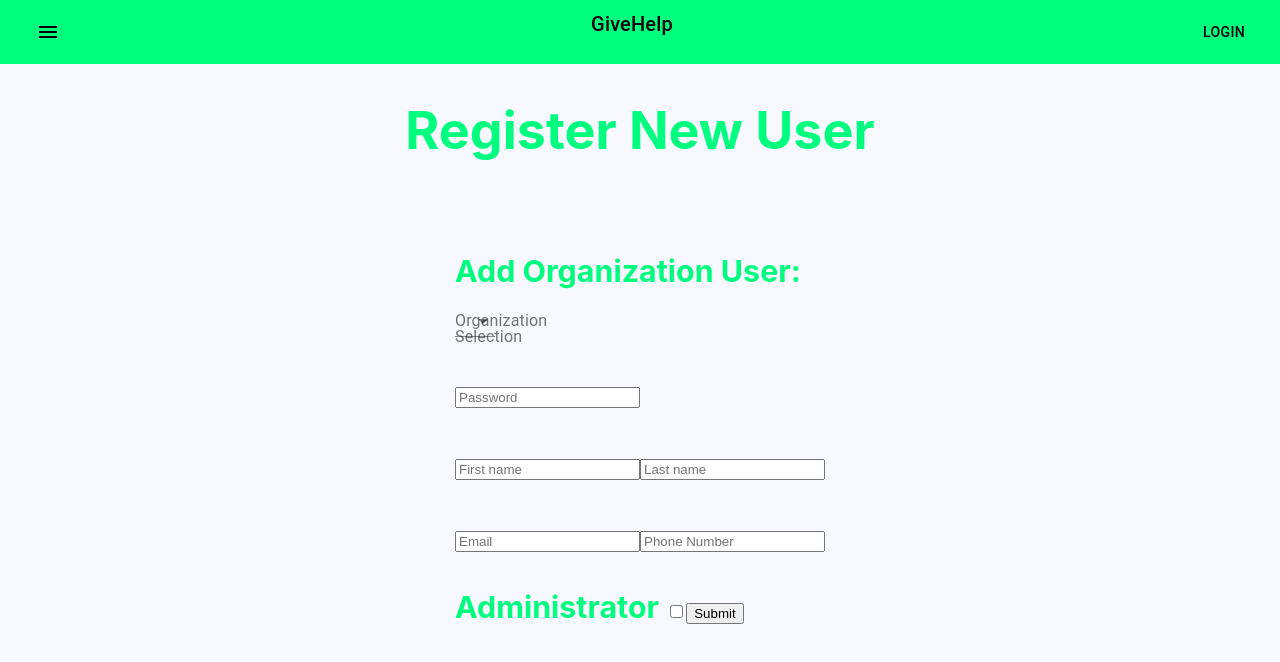
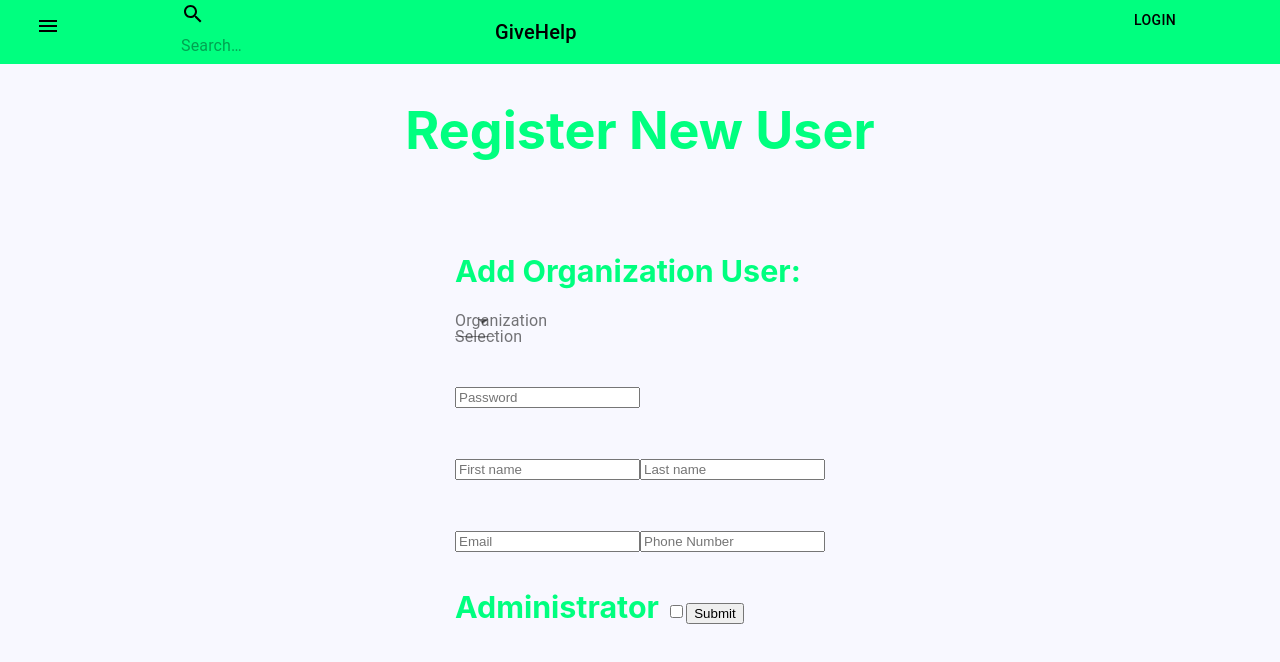
Before and after one commit to peterswi/dcmv0_1, a React (Create React App) app: page /registerUser in a window 1280 px wide. Shown: the top 662 px of the page. Built offline with nearby package versions, Linux system fonts and the light colour scheme.

Commit message:
added searchbar, worked on alignment

```diff
--- a/src/components/basicNavBar.js
+++ b/src/components/basicNavBar.js
@@ -8,8 +8,15 @@ import MenuIcon from "@material-ui/icons/Menu";
 import Drawer from "@material-ui/core/Drawer";
 import NavDrawer from "./navDrawer";
 import Grid from "@material-ui/core/Grid";
+import SearchIcon from '@material-ui/icons/Search'
+import InputBase from '@material-ui/core/InputBase'
+import { useStyles } from './classes'
+
+//I dont think UseStyles is working currently
+
 
 class BasicNavBar extends React.Component {
+
   constructor(props) {
     super(props);
     this.state = {
@@ -22,23 +29,51 @@ class BasicNavBar extends React.Component {
     });
   };
 
+
   render() {
+
+
+
     return (
-      <div className="App">
+      <div className={useStyles.grow}>
         <AppBar position="static">
           <Toolbar>
-            <Grid justify="space-between" container spacing={24}>
+            <Grid container spacing={3}>
+              <Grid item xs>
               <IconButton
                 color="inherit"
+                className={useStyles.menuButton}
                 aria-label="Menu"
                 onClick={this.toggleDrawer(true)}
               >
                 <MenuIcon />
+
               </IconButton>
-              <Typography variant="h6" color="inherit">
+                </Grid>
+                <Grid item xs={3}>
+                  <div className={useStyles.search}>
+                  <div className={useStyles.searchIcon}>
+                         <SearchIcon />
+                      </div>
+                    <InputBase
+                        placeholder='Search…'
+                          classes={{
+                            root: useStyles.inputRoot,
+                            input: useStyles.inputInput
+                          }}
+                          inputProps={{ 'aria-label': 'search' }}
+                        />
+
+                      </div>
+                  </Grid>
+                  <Grid item xs={6} alignContent='center'>
+              <Typography className={useStyles.title} variant='h6' noWrap>
                 GiveHelp
               </Typography>
+                    </Grid>
+              <Grid item xs>
               <Button color="inherit" anchor="right">Login</Button>
+              </Grid>
             </Grid>
           </Toolbar>
         </AppBar>
--- a/src/components/orgUser.js
+++ b/src/components/orgUser.js
@@ -74,7 +74,7 @@ class OrgUser extends Component {
                         alert('Added as admin!')
                       } )
 
-              }
+                  }
                 }
               )
 
```
